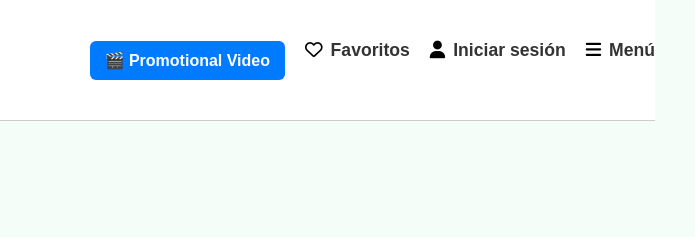
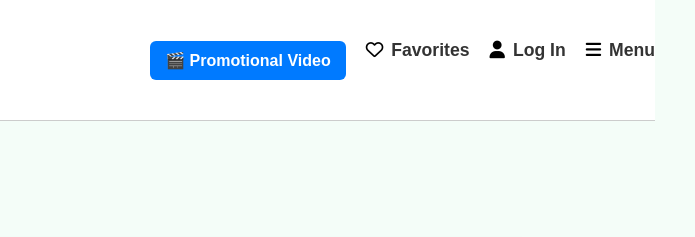
Before and after one commit to R4yn3rSan/R4yn3rSan.github.io, a plain HTML site: page index.html in a window 1280 px wide. Shown: the top 237 px of the page, 585-1280 px from the left. Drawn offline with Linux system fonts and the light colour scheme.

Commit message:
Update index.html

```diff
--- a/index.html
+++ b/index.html
@@ -14,10 +14,10 @@
   <a href="https://gofile.io/d/CV0n2P" target="_blank" class="promo-button">🎬 Promotional Video</a>
 
 </div>
-      <h4><i class="fa-regular fa-heart icono_de_corazon"></i>Favoritos</h4>
-      <h4 id="btn-login"><i class="fa-solid fa-user icono_usuario"></i>Iniciar sesión</h4>
+      <h4><i class="fa-regular fa-heart icono_de_corazon"></i>Favorites</h4>
+      <h4 id="btn-login"><i class="fa-solid fa-user icono_usuario"></i>Log In</h4>
       <h4 id="btn-menu" style="position: relative;">
-        <i class="fa-solid fa-bars icono_menu"></i>Menú
+        <i class="fa-solid fa-bars icono_menu"></i>Menu
        <a href="help.html" id="dropdown" class="dropdown" style="text-decoration: none; color: inherit;">
   <i class="fa-solid fa-circle-question" style="margin-right: 8px; color: #007bff"></i>
   Help and Support
```
